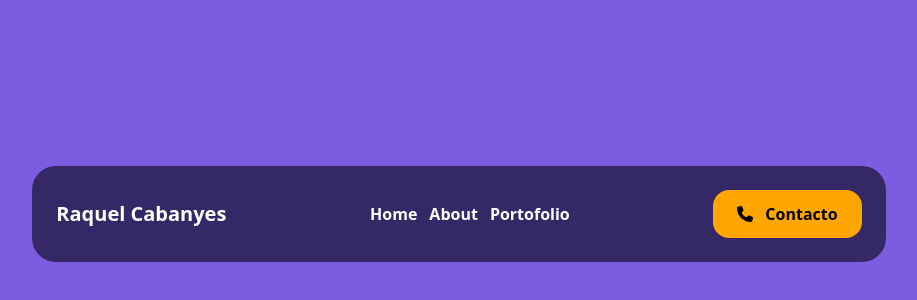
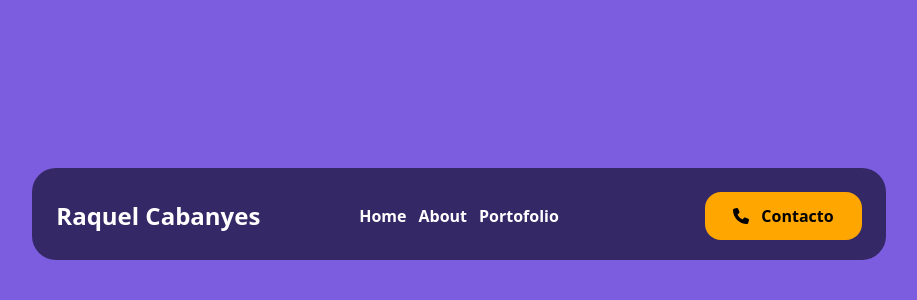
Before and after one commit to raquelCabanyes/personal-portfolio, an Angular app: page /home in a window 1280 px wide. Shown: the part 186-486 px from the top of the page, without its empty margins (181-1098 px from the left). Built offline with nearby package versions, Linux system fonts and the light colour scheme.

Commit message:
change navbar styles for mobile

```diff
--- a/src/app/component/navbar/navbar.component.html
+++ b/src/app/component/navbar/navbar.component.html
@@ -1,15 +1,30 @@
-<header class="flex justify-between items-center p-6">
-  <div class="font-semibold text-xl text-white">Raquel Cabanyes</div>
-  <ul class="hidden lg:flex font-semibold">
+<nav>
+  <div class="max-w-screen-xl flex flex-wrap items-center justify-between mx-auto px-6 pt-6 pb-5">
+    <div class="w-1/3 text-2xl font-semibold text-white">Raquel Cabanyes</div>
+
+    <button type="button" (click)="isActive = !isActive" class="inline-flex items-center p-2 w-10 h-10 justify-center text-sm text-gray-500 rounded-lg md:hidden hover:bg-gray-100 focus:outline-none focus:ring-2 focus:ring-gray-200 dark:text-gray-400 dark:hover:bg-gray-700 dark:focus:ring-gray-600" aria-controls="navbar-dropdown" aria-expanded="false">
+      <fa-icon fa-icon [icon]="faBars" class="text-quaternary text-3xl"></fa-icon>
+    </button>
+
+    @if (showmenu()) {
+      <div (click)="isActive = !isActive" tabindex="0" (keyup)="isActive = !isActive" (keydown)="isActive = !isActive" (keypress)="isActive = !isActive"
+        class="md:w-2/3 w-full h-full md:h-auto flex-col md:flex-row justify-start md:justify-between items-start md:items-center p-8 md:p-0 z-40 top-0 left-0"
+        [ngClass]="{'fixed md:flex bg-menu md:bg-transparent': isActive, 'none md:flex': !isActive}">
+        <ul class="w-1/2 flex flex-col md:flex-row justify-center font-semibold">
           <!-- TODO cabecera movil -->
-    <li class="pr-3"><a class="text-white cursor-pointer">Home</a></li>
-    <li class="pr-3"><a class="text-white cursor-pointer">About</a></li>
-    <li><a class="text-white cursor-pointer">Portofolio</a></li>
+          <li class="py-2 pl-2 md:py-0 md:pl-0 md:pr-3"><a class="text-white cursor-pointer">Home</a></li>
+          <li class="py-2 pl-2 md:py-0 md:pl-0 md:pr-3"><a class="text-white cursor-pointer">About</a></li>
+          <li><a class="text-white cursor-pointer py-2 pl-2 md:py-0 md:pl-0">Portofolio</a></li>
         </ul>
+        <div class="absolute md:relative w-1/2 flex justify-start md:justify-end">
           <a
             href="mailto:raquelcabanyes@hotmail.com"
-    class="hidden lg:block bg-quaternary rounded-2xl py-3 px-6 font-semibold">
+            class="bg-quaternary rounded-2xl py-3 px-7 mt-8 md:mt-0 font-semibold">
             <fa-icon fa-icon [icon]="faPhone" class="mr-3"></fa-icon>
             <span>Contacto</span>
           </a>
-</header>
+        </div>
+      </div>
+    }
+    </div>
+</nav>
--- a/src/app/component/navbar/navbar.component.scss
+++ b/src/app/component/navbar/navbar.component.scss
@@ -0,0 +1,3 @@
+.bg-menu {
+  background-color: rgba(0, 0, 0, 0.8);
+}
--- a/src/app/component/navbar/navbar.component.ts
+++ b/src/app/component/navbar/navbar.component.ts
@@ -1,14 +1,24 @@
+import { CommonModule } from '@angular/common';
 import { Component } from '@angular/core';
 import { FontAwesomeModule } from '@fortawesome/angular-fontawesome';
-import { faPhone } from '@fortawesome/free-solid-svg-icons';
+import { faPhone, faBars } from '@fortawesome/free-solid-svg-icons';
 
 @Component({
   selector: 'app-navbar',
   standalone: true,
-  imports: [FontAwesomeModule],
+  imports: [FontAwesomeModule, CommonModule],
   templateUrl: './navbar.component.html',
   styleUrl: './navbar.component.scss',
 })
 export class NavbarComponent {
   public faPhone = faPhone;
+  public faBars = faBars;
+  public isActive = false;
+
+  public showmenu() {
+    if(this.isActive || window.innerWidth > 768) {
+        return true;
+    }
+    return false;
+  }
 }
```
Lines whose indentation alone changed are shown as unchanged.
